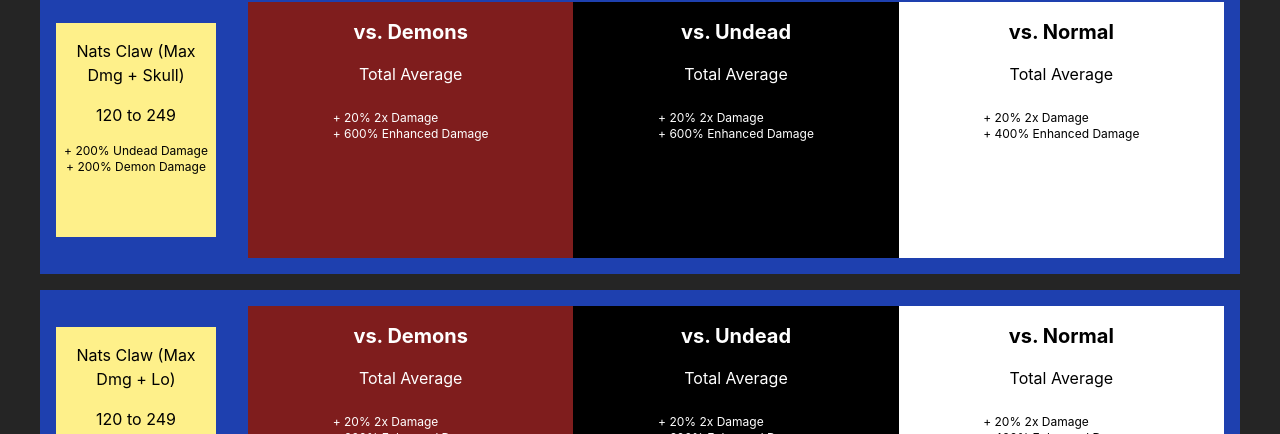
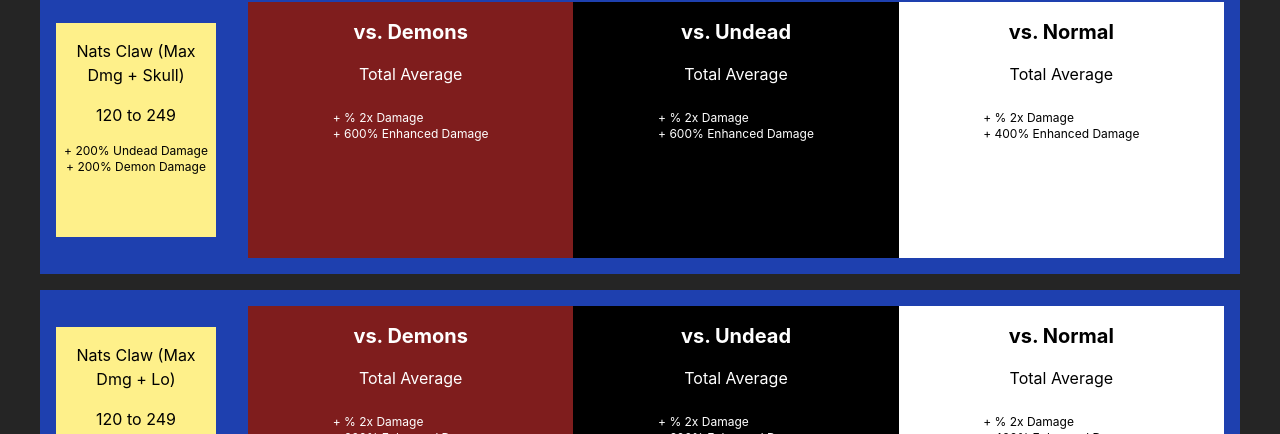
Before and after one commit to Druage/D2_Weapon_Comparison, a Next.js app: page / in a window 1280 px wide. Shown: the part 366-800 px from the top of the page. Built offline with nearby package versions, Linux system fonts and the light colour scheme.

Commit message:
Hooked up double damage values

```diff
--- a/src/components/WeaponItem.tsx
+++ b/src/components/WeaponItem.tsx
@@ -69,8 +69,12 @@
     </div>
   );
 
-  const [totalAvgDamage, totalAvgDmgWithDemonsED, totalAvgDamageForUndead] =
-    useCalcDamage(
+  const [
+    totalAvgDamage,
+    totalAvgDmgWithDemonsED,
+    totalAvgDamageForUndead,
+    realChanceForDoubleDmg,
+  ] = useCalcDamage(
     weapon,
     characterSkillWeaponDamagePercentage,
     characterOtherEnhancedDamageSources,
@@ -106,21 +110,21 @@
           heading={"vs. Demons"}
           totalAvgDamage={totalAvgDmgWithDemonsED?.toFixed(2)}
           totalEnhancedDamage={"600"}
-          doubleDamageChance={"20"}
+          doubleDamageChance={realChanceForDoubleDmg}
         />
         <FullDamageResult
           className={"bg-black text-white"}
           heading={"vs. Undead"}
           totalAvgDamage={totalAvgDamageForUndead?.toFixed(2)}
           totalEnhancedDamage={"600"}
-          doubleDamageChance={"20"}
+          doubleDamageChance={realChanceForDoubleDmg}
         />
         <FullDamageResult
           className={"bg-white"}
           heading={"vs. Normal"}
           totalAvgDamage={totalAvgDamage?.toFixed(2)}
           totalEnhancedDamage={"400"}
-          doubleDamageChance={"20"}
+          doubleDamageChance={realChanceForDoubleDmg}
         />
       </div>
     </div>
--- a/src/utils/useCalcDamage.ts
+++ b/src/utils/useCalcDamage.ts
@@ -78,6 +78,7 @@
           totalHighDmgWithUndeadED,
           realChanceForDoubleDmg
         ),
+        realChanceForDoubleDmg,
       ];
     }
 
```
Lines whose indentation alone changed are shown as unchanged.
